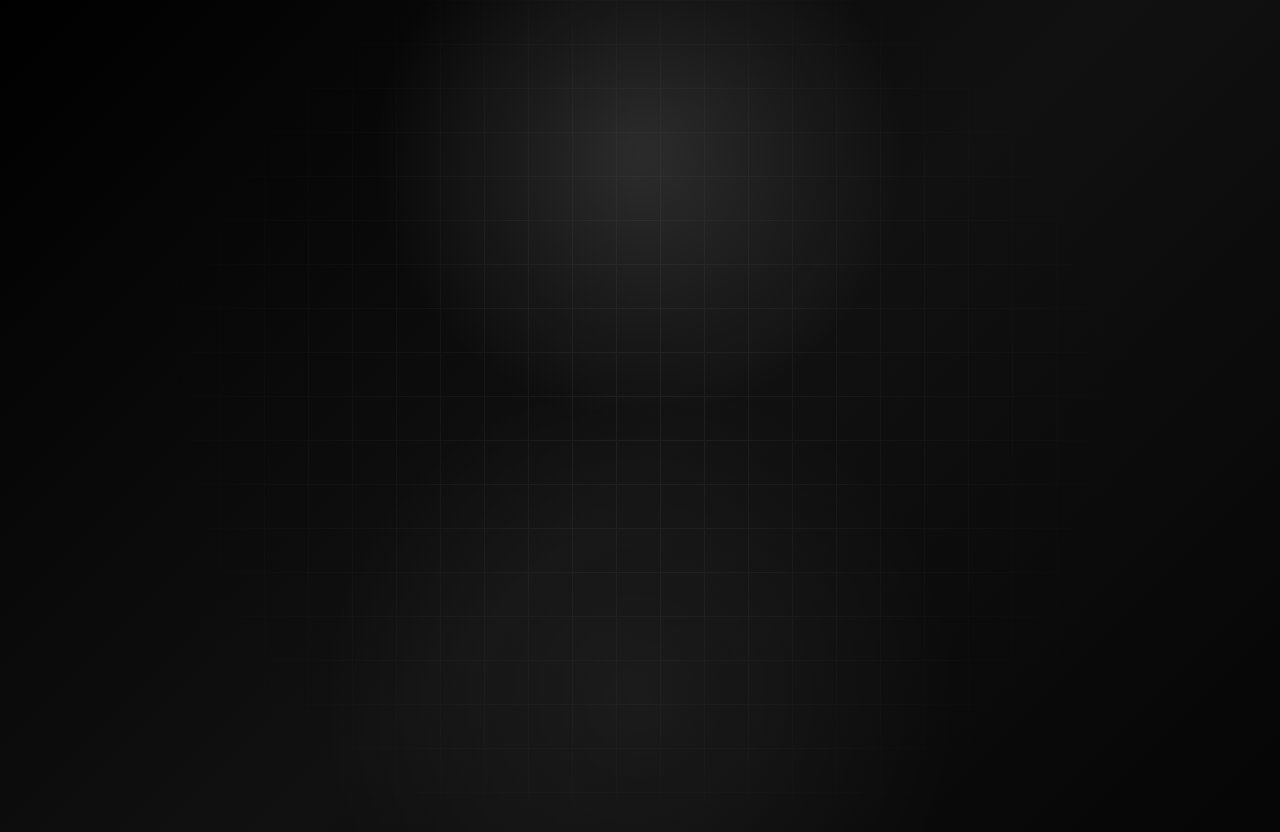
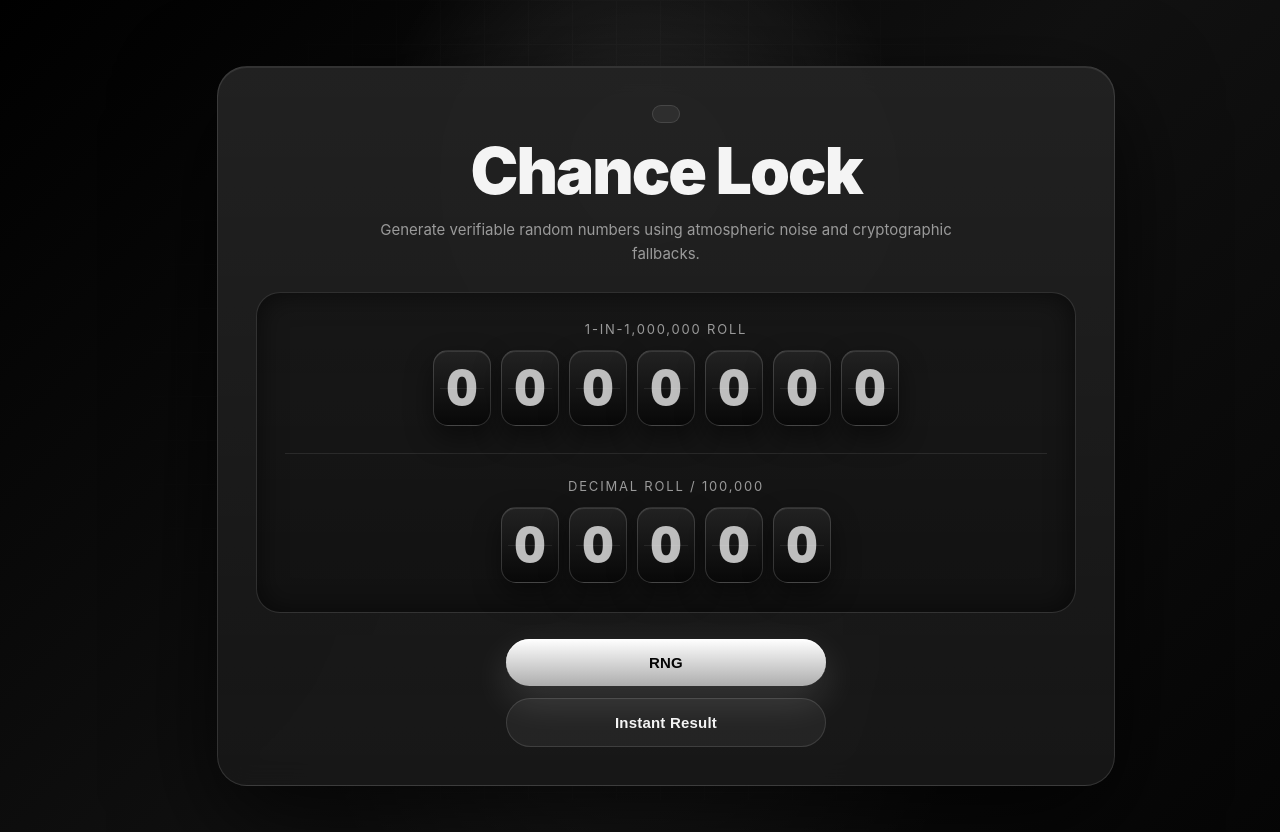
Before and after one commit to Keel62155/Random-Number-Generator, a plain HTML site: page index.html in a window 1280 px wide. Shown: the top 832 px of the page. Drawn offline with Linux system fonts and the light colour scheme.

Commit message:
Update index.html

```diff
--- a/index.html
+++ b/index.html
@@ -271,6 +271,12 @@
         padding: 22px 15px;
       }
     }
+  </style>
+</head>
+<body>
+  <main class="card">
+    <div class="badge">
+    </div>
 
     <h1>Chance Lock</h1>
     <p class="subtitle">Generate verifiable random numbers using atmospheric noise and cryptographic fallbacks.</p>
```
